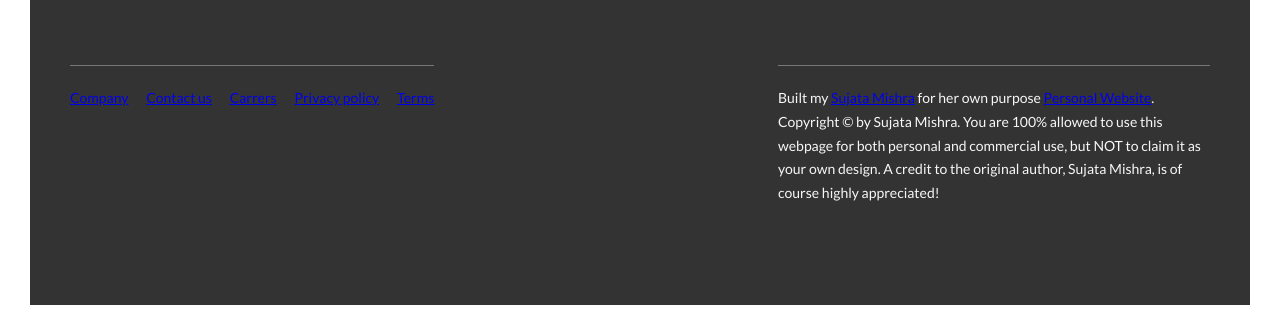
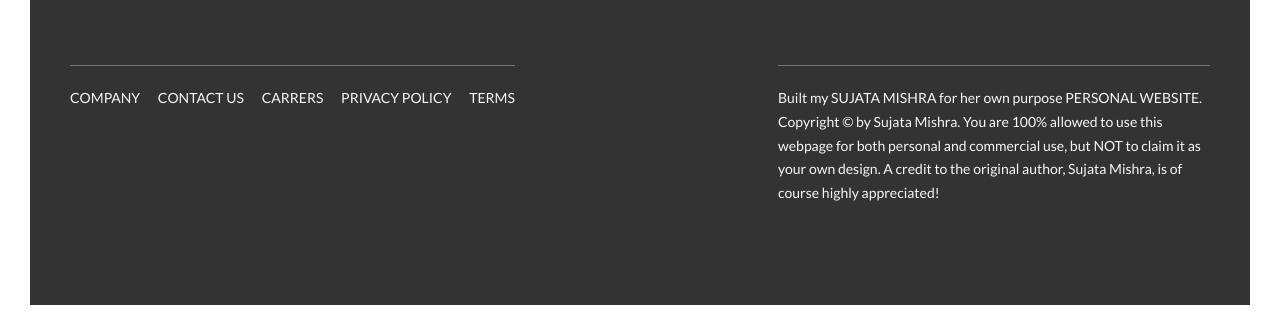
Before and after one commit to sujata13/Natours, a website: page index.html in a window 1280 px wide. Shown: the part 5511-5846 px from the top of the page. Drawn offline with Linux system fonts and the light colour scheme.

Commit message:
Added _ in footer link

```diff
--- a/index.html
+++ b/index.html
@@ -306,17 +306,17 @@
                 <div class="col-1-of-2">
                     <div class="footer__navigation">
                        <ul class="footer__list">
-                           <li class="footer__item"><a href="#" class="footer_link">Company</a></li>
-                           <li class="footer__item"><a href="#" class="footer_link">Contact us</a></li>
-                           <li class="footer__item"><a href="#" class="footer_link">Carrers</a></li>
-                           <li class="footer__item"><a href="#" class="footer_link">Privacy policy</a></li>
-                           <li class="footer__item"><a href="#" class="footer_link">Terms</a></li>
+                           <li class="footer__item"><a href="#" class="footer__link">Company</a></li>
+                           <li class="footer__item"><a href="#" class="footer__link">Contact us</a></li>
+                           <li class="footer__item"><a href="#" class="footer__link">Carrers</a></li>
+                           <li class="footer__item"><a href="#" class="footer__link">Privacy policy</a></li>
+                           <li class="footer__item"><a href="#" class="footer__link">Terms</a></li>
                        </ul>
                     </div>
                 </div>
                 <div class="col-1-of-2">
                     <p class="footer__copyright">
-                        Built my <a href="#" class="footer_link">Sujata Mishra</a> for her own purpose <a href="#" class="footer_link">Personal Website</a>. Copyright &copy; by Sujata Mishra. You are 100% allowed to use this webpage for both personal and commercial use, but NOT to claim it as your own design. A credit to the original author, Sujata Mishra, is of course highly appreciated!
+                        Built my <a href="#" class="footer__link">Sujata Mishra</a> for her own purpose <a href="#" class="footer__link">Personal Website</a>. Copyright &copy; by Sujata Mishra. You are 100% allowed to use this webpage for both personal and commercial use, but NOT to claim it as your own design. A credit to the original author, Sujata Mishra, is of course highly appreciated!
                     </p>
                 </div>
             </div>
```
